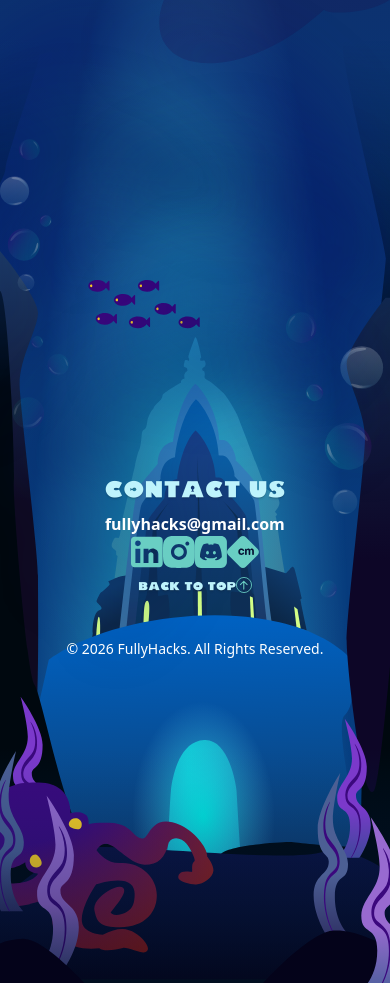
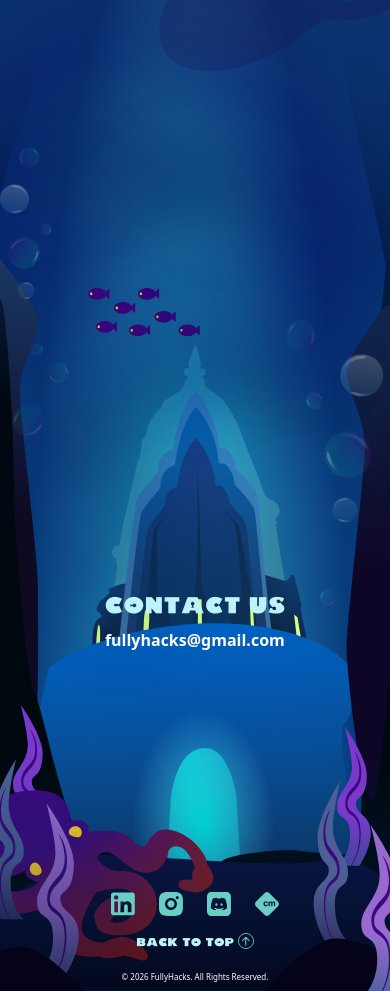
Before and after one commit to ChristianHuerta05/fullyhacks2026, a React (Vite) app in the folder web/: page / in a window 390 px wide. Shown: the part 10019-11010 px from the top of the page. Built offline with nearby package versions, Linux system fonts and the light colour scheme; a web font is replaced by a local one.

Commit message:
Added spacing for mobile

```diff
--- a/web/src/pages/Landing/Footer.tsx
+++ b/web/src/pages/Landing/Footer.tsx
@@ -6,38 +6,39 @@ import Instagram from "../../assets/LandingPage/Footer/Instagram.svg";
 
 export function Footer() {
   return (
-    <div className="min-h-screen flex flex-col items-center justify-center text-slate-100 w-full relative mt-5 ">
-      <div className="relative inline-block flex items-center">
-          <h3 className="text-[2rem] text-[#BEF3FC] font-nemo text-shadow-sm">Contact Us</h3>
-          <p className="font-bold text-white">fullyhacks@gmail.com</p>
-        </div>
-      <div className="relative inline-block flex flex-row gap-6">
+    <div className="min-h-screen flex flex-col items-center justify-end text-slate-100 w-full relative mt-5 mb-2">
+      <div className="relative inline-block flex justify-center items-center space-y-0">
+        <p className="text-[2rem] text-[#BEF3FC] font-nemo">Contact Us</p>
+        <p className="text-[1rem] font-bold text-white">fullyhacks@gmail.com</p>
+      </div>
+
+      <div className="relative inline-block flex flex-row space-x-6 pt-[15em]">
         <div className="relative inline-block">
           <a target="_blank" href="https://www.linkedin.com/company/fullyhacks/">
-            <img src={LinkedIn} alt="LinkedIn" className="hidden top-0 z-[-1] w-[2em] h-[2em]" />
+            <img src={LinkedIn} alt="LinkedIn" className="hidden top-0 z-[-1] w-[1.5em] h-[1.5em]" />
           </a>
         </div>
 
         <div className="relative inline-block">
           <a target="_blank" href="https://www.instagram.com/fullyhacks/">
-            <img src={Instagram} alt="Instagram" className="top-0 z-[-1] w-[2em] h-[2em]" />
+            <img src={Instagram} alt="Instagram" className="top-0 z-[-1] w-[1.5em] h-[1.5em]" />
           </a>
         </div>
 
         <div className="relative inline-block">
           <a target="_blank" href="https://acmcsuf.com/">
-            <img src={Discord} alt="Discord" className="top-0 z-[-1] w-[2em] h-[2em]" />
+            <img src={Discord} alt="Discord" className="top-0 z-[-1] w-[1.5em] h-[1.5em]" />
           </a>
         </div>
 
         <div className="relative inline-block">
           <a target="_blank" href="https://acmcsuf.com/">
-            <img src={ACM} alt="ACM" className="top-0 z-[-1] w-[2em] h-[2em]" />
+            <img src={ACM} alt="ACM" className="top-0 z-[-1] w-[1.5em] h-[1.5em]" />
           </a>
         </div>
       </div>
 
-      <div className="relative inline-block flex flex-row">
+      <div className="relative inline-block flex flex-row space-x-1 pt-[0.5rem]">
         <div className="relative inline-block">
           <p className="text-[1rem] text-[#BEF3FC] font-nemo text-shadow-sm">Back to Top</p>
         </div>
@@ -46,8 +47,8 @@ export function Footer() {
         </div>
       </div>
 
-      <div className="bottom-0 w-full pt-10 text-center">
-        <p className="text-sm text-white">© 2026 FullyHacks. All Rights Reserved.</p>
+      <div className="bottom-0 w-full pt-[1rem] text-center">
+        <p className="text-[0.5rem] text-white">© 2026 FullyHacks. All Rights Reserved.</p>
       </div>
     </div>
   );
```
